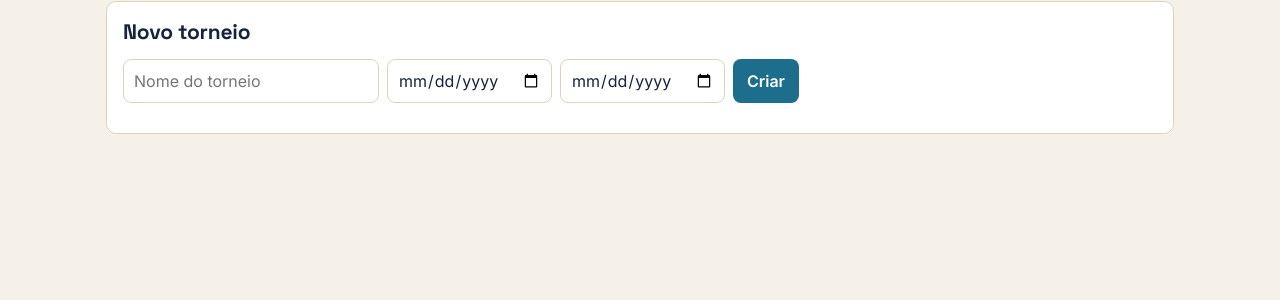
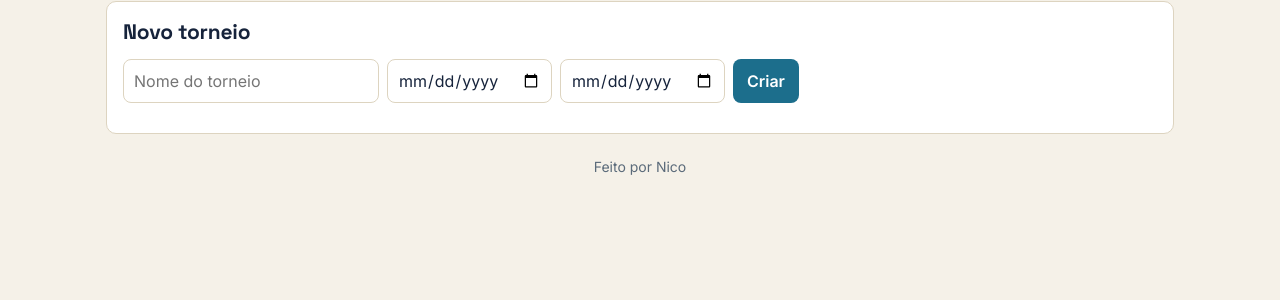
Before and after one commit to n0santos/volei-mvp, a FastAPI app: page /torneio in a window 1280 px wide. Shown: the part 116-416 px from the top of the page. Run offline with FastAPI, Linux system fonts and the light colour scheme; data that the repository does not hold is empty.

Commit message:
Rodapé "Feito por Nico" e nota sobre o regulamento na classificação do torneio

```diff
--- a/app/static/style.css
+++ b/app/static/style.css
@@ -50,6 +50,7 @@ body { margin: 0; }
 .site-header button:not(.primary):hover { background: rgba(255,255,255,.22); }
 
 .app { max-width: 1100px; margin: auto; padding: 16px; }
+.credit { text-align: center; font-size: 12px; margin: 24px 0 8px; }
 .section-head { display:flex; justify-content:space-between; align-items:center; gap:12px; flex-wrap:wrap; }
 h2 { margin: 0 0 14px; font-family: var(--font-display); font-weight: 700; font-size: 21px; letter-spacing: -0.01em; }
 
--- a/app/templates/index.html
+++ b/app/templates/index.html
@@ -135,6 +135,7 @@
       <div id="substitution" class="panel inner hidden"></div>
     </section>
   </main>
+  <footer class="credit muted">Feito por Nico</footer>
 
   <div id="toast"></div>
 </div>
--- a/app/templates/torneio.html
+++ b/app/templates/torneio.html
@@ -129,6 +129,7 @@
       </section>
       <div id="standingsBody"></div>
       <p class="legend muted">J jogos, V vitórias, Pts pontos, RS razão de sets, RP razão de pontos. Ordem: vitórias, pontos, RS, RP e confronto direto. Os quatro primeiros avançam.</p>
+      <p class="legend muted">A classificação segue os critérios do regulamento oficial do torneio (seção 4). Ajustes de pontos aparecem na linha da equipe, com o motivo listado em “Ajustes de pontos”.</p>
       <section class="panel">
         <h2>Ajustes de pontos</h2>
         <p class="muted">Penalidades do regulamento na classificação geral: −1 por faltar à abertura, −3 por simulação de lesão, −3 a −6 por conduta grave. Depois das semifinais, as quatro equipes delas continuam no topo: um ajuste só muda a ordem entre elas ou entre 5º e 6º.</p>
@@ -142,6 +143,7 @@
       </section>
     </div>
   </main>
+  <footer class="credit muted">Feito por Nico</footer>
 </div>
 <div id="toast"></div>
 <script src="/static/mascotes/lista.js"></script>
```
